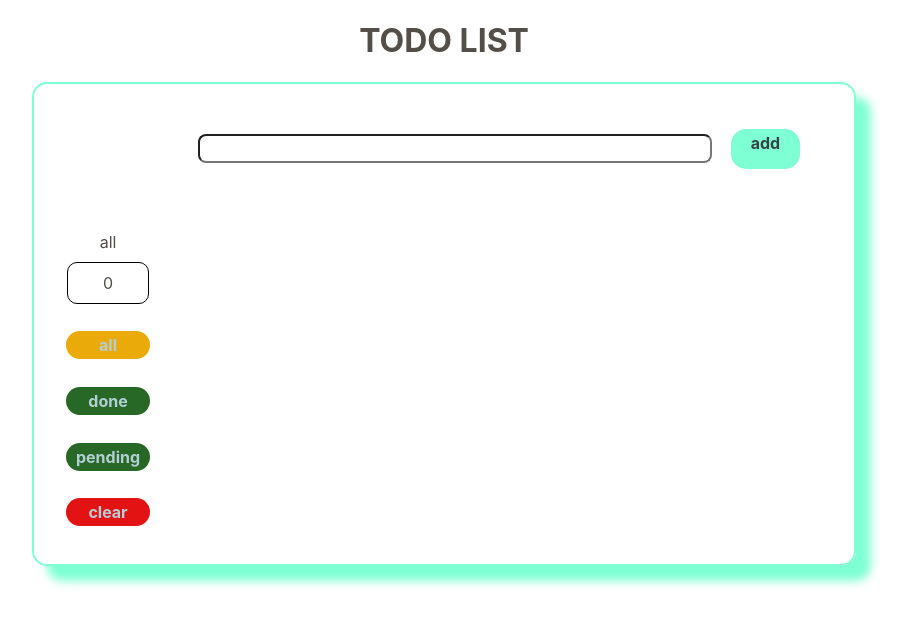
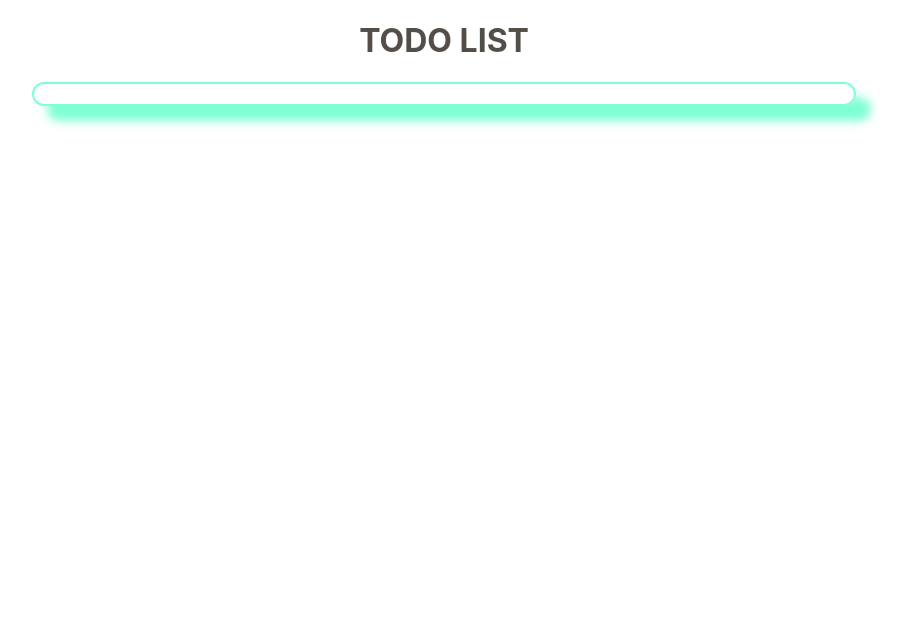
Before and after one commit to LenaYork/react-projects, a React (Create React App) app: page / in a window 1280 px wide. Shown: the top 626 px of the page, without its empty margins (196-1104 px from the left). Built offline with nearby package versions, Linux system fonts and the light colour scheme.

Commit message:
feat: add initial structure

```diff
--- a/src/App.js
+++ b/src/App.js
@@ -2,218 +2,17 @@ import React, { useEffect, useState } from 'react';
 import './App.css';
 import { Input } from './components/Input/Input';
 import { Button } from './components/Button/Button';
-import { Todo } from './components/Todo/Todo';
-import { Edit } from './components/Edit/Edit';
 
 function App () {
 
-    const [ inputText, setInputText ] = useState("");
-    const [ todoArr, setTodoArr ] = useState(JSON.parse(localStorage.getItem("userList")) ?? []);
-    const [ activeControl, setActiveControl ] = useState("all");
-    const [ lengthTitle, setLengthTitle ] = useState("all");
-    const [ editId, setEditId ] = useState("");
-
-    const inputOnChange = (event) => {
-        setInputText(event.target.value);
-    }
-
-    const addItem = (text) => {
-        if (text) {
-            let newArr = [...todoArr];
-            newArr.push({
-                "text" : text,
-                "id" : todoArr.length ? todoArr[todoArr.length-1].id + 1 :  1,
-                "isDone" : false
-            })
-            setTodoArr(newArr);
-        } else alert("Todo item cannot be empty");
-        setInputText("");
-    }
-
-    const onRadioClick = (activeId) => {
-        let newArr = [...todoArr];
-        newArr = newArr.map(elem => {
-            if (elem.id === activeId) {
-                return {
-                    "text" : elem.text,
-                    "id" : elem.id,
-                    "isDone" : !elem.isDone
-                }
-            } else return elem;
-        })
-        setTodoArr(newArr);
-    }
-
-    const onCrossClick = (clickedId) => {
-        let newArr = [...todoArr];
-        newArr = newArr.filter(elem => elem.id !== clickedId)
-        setTodoArr(newArr);
-    }
-
-    const clearButton = () => {
-        if (todoArr.length > 0) {
-            let isConfirmed = window.confirm("Are you sure you want to delete ALL the items in the list?");
-            if(isConfirmed) {
-                setTodoArr([]);
-            }
-        } else alert("There is nothing to delete")
-
-    }
-
-    useEffect(() => {
-        document.querySelector(".total-number").innerHTML = countLength(todoArr, activeControl);
-    }, [todoArr, activeControl ])
-
-    const countLength = (initialArr, activeButton) => {
-        let num = 0;
-        switch(true) {
-            case activeButton === "all":
-                num = initialArr.length;
-                break;
-
-            case activeButton === "done":
-                num = initialArr.filter(elem => elem.isDone).length;
-                break;
-
-            case activeButton === "pending":
-                num = initialArr.filter(elem => !elem.isDone ).length;
-                break;
-
-            default:
-                num = initialArr.length;
-                break;
-        }
-        return num;
-    }
-
-    const activeButtonHandler = (id) => {
-        setActiveControl(id);
-        setLengthTitle(id)
-    }
-
-    const doubleClickHandler = (id) => {
-        setEditId(id);
-    }
-
-    const onSaveClick = (text) => {
-        let newArr = [...todoArr];
-        newArr = newArr.map(elem => {
-            if (elem.id === editId) {
-                let newElem = {...elem}
-                newElem.text = text
-                return newElem;
-            } else return elem;
-        })
-        setTodoArr(newArr);
-        setEditId("");
-    }
-
-    const onCancelClick = () => {
-        setEditId("");
-    }
-
-    const renderList = () => {
-        let list = [];
-        switch(true) {
-            case activeControl === "all":
-                list = [...todoArr]
-                break;
-
-            case activeControl === "done":
-                list = [...todoArr.filter(elem => elem.isDone )]
-                break;
-
-            case activeControl === "pending":
-                list = [...todoArr.filter(elem => !elem.isDone )]
-                break;
-
-            default:
-                list = [...todoArr];
-                break;
-        }
-
-        localStorage.setItem("userList", JSON.stringify(list));
-
-        return(
-            <div className="items-area">
-                    {list.map(elem  => {
-                        return (
-                            elem.id === editId ?
-                            <Edit
-                                key={elem.id}
-                                onSaveClick={onSaveClick}
-                                onCancelClick={onCancelClick}
-                                innerText={elem.text}
-                            />
-                            :
-                            <Todo
-                                isActiveTodo={elem.isDone}
-                                onRadioClick={onRadioClick}
-                                onCrossClick={onCrossClick}
-                                innerText={elem.text}
-                                id={elem.id}
-                                key={elem.id}
-                                onDoubleClick={() => {doubleClickHandler(elem.id)}}
-                            />
-                        )
-                    })}
-            </div>
-        )
-    }
+    // useEffect(() => {
+    //     document.querySelector(".total-number").innerHTML = countLength(todoArr, activeControl);
+    // }, [todoArr, activeControl ])
 
     return(
         <div className='app'>
             <h1 className="app-title">TODO LIST</h1>
             <div className="controls">
-                <div className="input-area">
-                    <Input
-                        onChange={inputOnChange}
-                        value={inputText}
-                    />
-                    <Button
-                        innerText="add"
-                        className="add-button"
-                        onClick={() => addItem(inputText)}
-                    />
-                </div>
-                <div className="results-area">
-                    <div className="buttons-container">
-                        <div className="total-number-container">
-                            <div>{lengthTitle}</div>
-                            <div className="total-number">0</div>
-                        </div>
-                        <Button
-                            innerText="all"
-                            id="all"
-                            className="control-button"
-                            activeControl={activeControl}
-                            onClick={activeButtonHandler}
-                        />
-                        <Button
-                            innerText="done"
-                            id="done"
-                            className="control-button"
-                            activeControl={activeControl}
-                            onClick={activeButtonHandler}
-                        />
-                        <Button
-                            innerText="pending"
-                            id="pending"
-                            className="control-button"
-                            activeControl={activeControl}
-                            onClick={activeButtonHandler}
-                        />
-                        <Button
-                            innerText="clear"
-                            id="clear"
-                            className="clear-button"
-                            onClick={clearButton}
-                        />
-                    </div>
-
-                    {renderList()}
-                </div>
-
 
             </div>
 
```
Also changed, not shown: src/todo.jpg (deleted), src/todo2.jpg (deleted).
